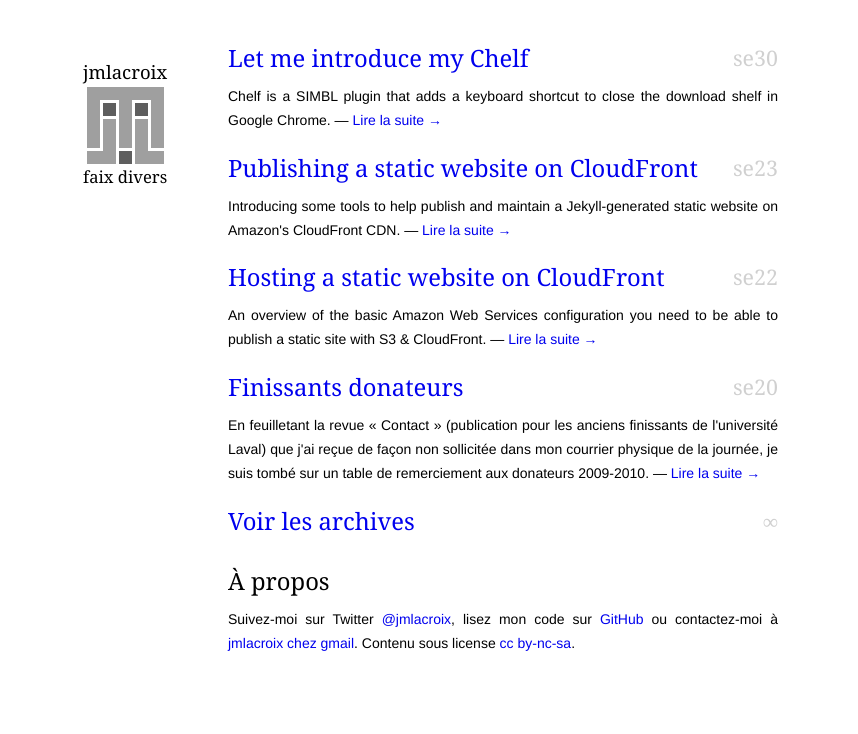
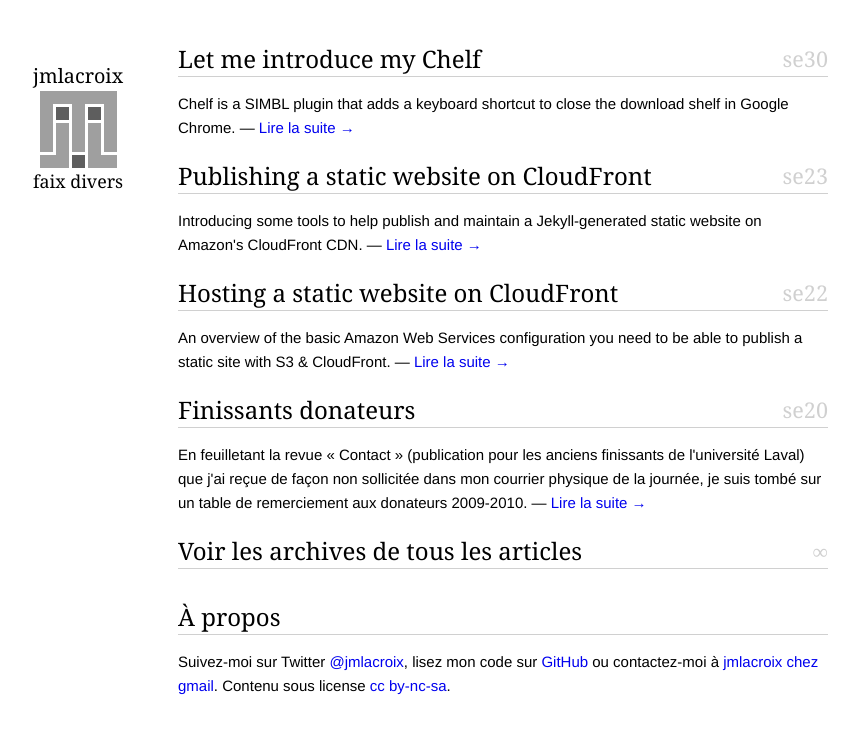
Before and after one commit to jmlacroix/jmlacroix.com-jekyll, a Jekyll site: the page built from index.html, in a window 1280 px wide. Shown: the top 734 px of the page, without its empty margins (137-995 px from the left). Built offline with Jekyll 4.4.1, drawn with Linux system fonts in a browser that asks for light colours; Markdown is read by kramdown in place of the engine named in the settings.

Commit message:
tweaked visual a bit

```diff
--- a/css/screen.css
+++ b/css/screen.css
@@ -1,13 +1,13 @@
 body {
-	width: 550px;
+	width: 650px;
 	margin-left: auto;
 	margin-right: auto;
 	padding-bottom: 1em;
 	padding-top: 1em;
-	text-align: justify;
 
 	font-family: 'Helvetica Neue';
-	font-size: 14px;
+	font-weight: 300;
+	font-size: 15px;
 	line-height: 24px;
 }
 
@@ -15,11 +15,11 @@ body {
 h1, h2, h3, h4, h5 {
 	font-weight: normal;
 	margin-bottom: 0.2em;
-	font-family: Georgia, serif;
+	font-family: georgia, serif;
 }
 
 h1 {
-	font-size: 170%;
+	font-size: 160%;
 	margin-top: 1.0em;
 }
 
@@ -31,6 +31,15 @@ h1 span {
 	float: right;
 	color: #d0d0d0;
 	font-size: 90%;
+}
+
+h1 {
+	padding-bottom: 5px;
+	border-bottom: 1px solid #d0d0d0;
+}
+
+h1 a {
+	color: black;
 }
 
 h1 + h1 {
@@ -45,10 +54,12 @@ a {
 	text-decoration: none;
 }
 
+a:visited {
+}
+
 a:hover {
 	text-decoration: underline;
 }
-
 
 div.logo {
 	float: left;
@@ -101,6 +112,10 @@ div.gist-file .line {
 	line-height: 15px;
 }
 
+div.gist-meta {
+	font-size: 80% !important;
+}
+
 div.footnotes {
 	margin-top: 4em;
 	font-size: 85%;
@@ -110,3 +125,8 @@ div.footnotes {
 div.footnotes ol {
 	margin-right: 2em;
 }
+
+pre {
+	font-family: 'Menlo' !important;
+	font-size: 75%;
+}
--- a/index.html
+++ b/index.html
@@ -24,7 +24,7 @@ title: faix divers
   {% endif %}
 
 {% endfor %}
-    <h1><a href="archives.html">Voir les archives</a> <span>∞</span></h1>
+    <h1><a href="archives.html">Voir les archives de tous les articles</a> <span>∞</span></h1>
 
   <h1 class="section">À propos</h1>
   <p>Suivez-moi sur Twitter <a href="http://twitter.com/jmlacroix">@jmlacroix</a>, lisez mon code sur <a href="http://github.com/jmlacroix/">GitHub</a> ou contactez-moi à <a href="mailto:jmlacroix chez gmail">jmlacroix chez gmail</a>. Contenu sous license <a href="http://creativecommons.org/licenses/by-nc-sa/3.0/deed.fr_CA">cc by-nc-sa</a>.</p>
```
